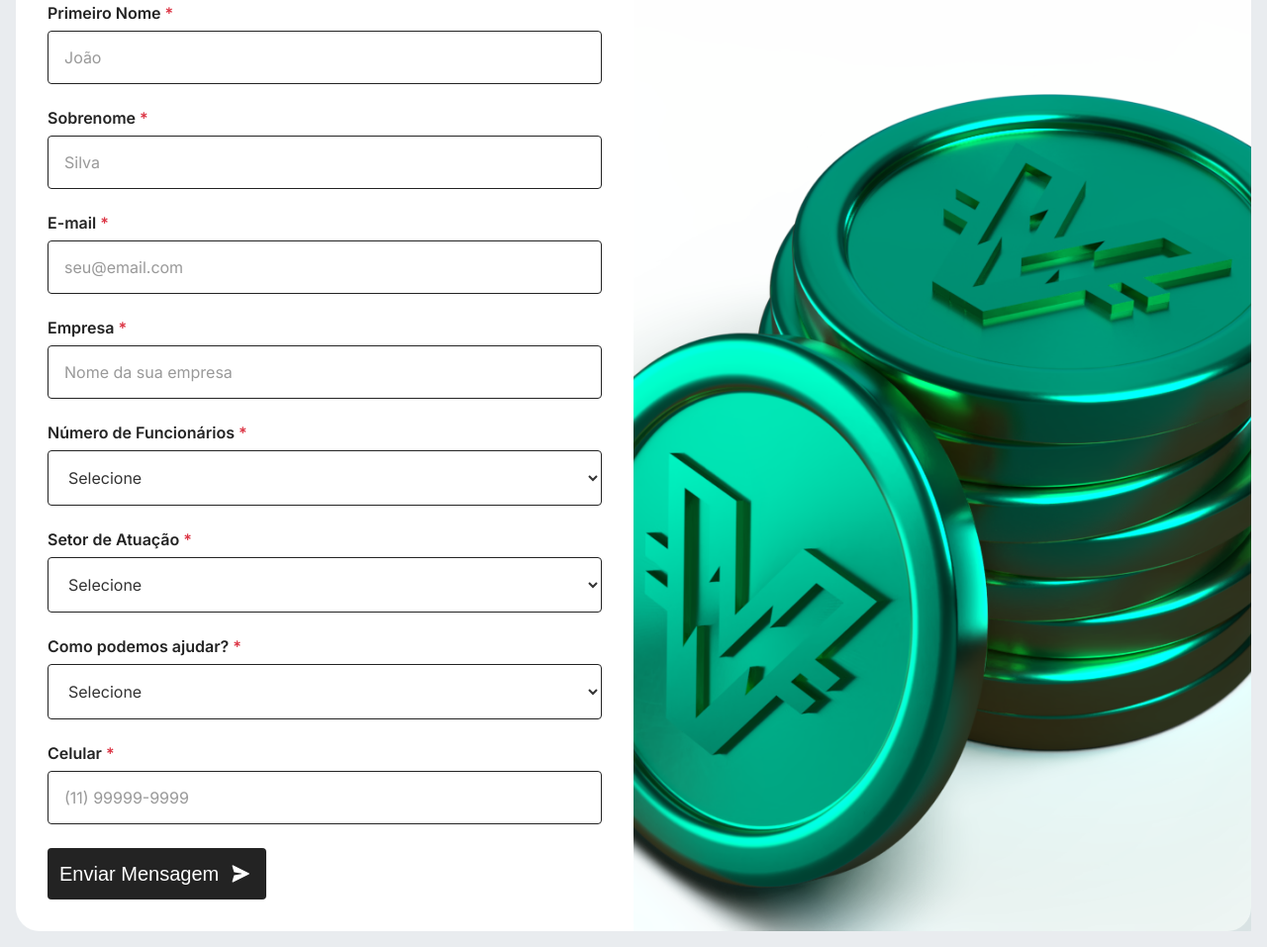
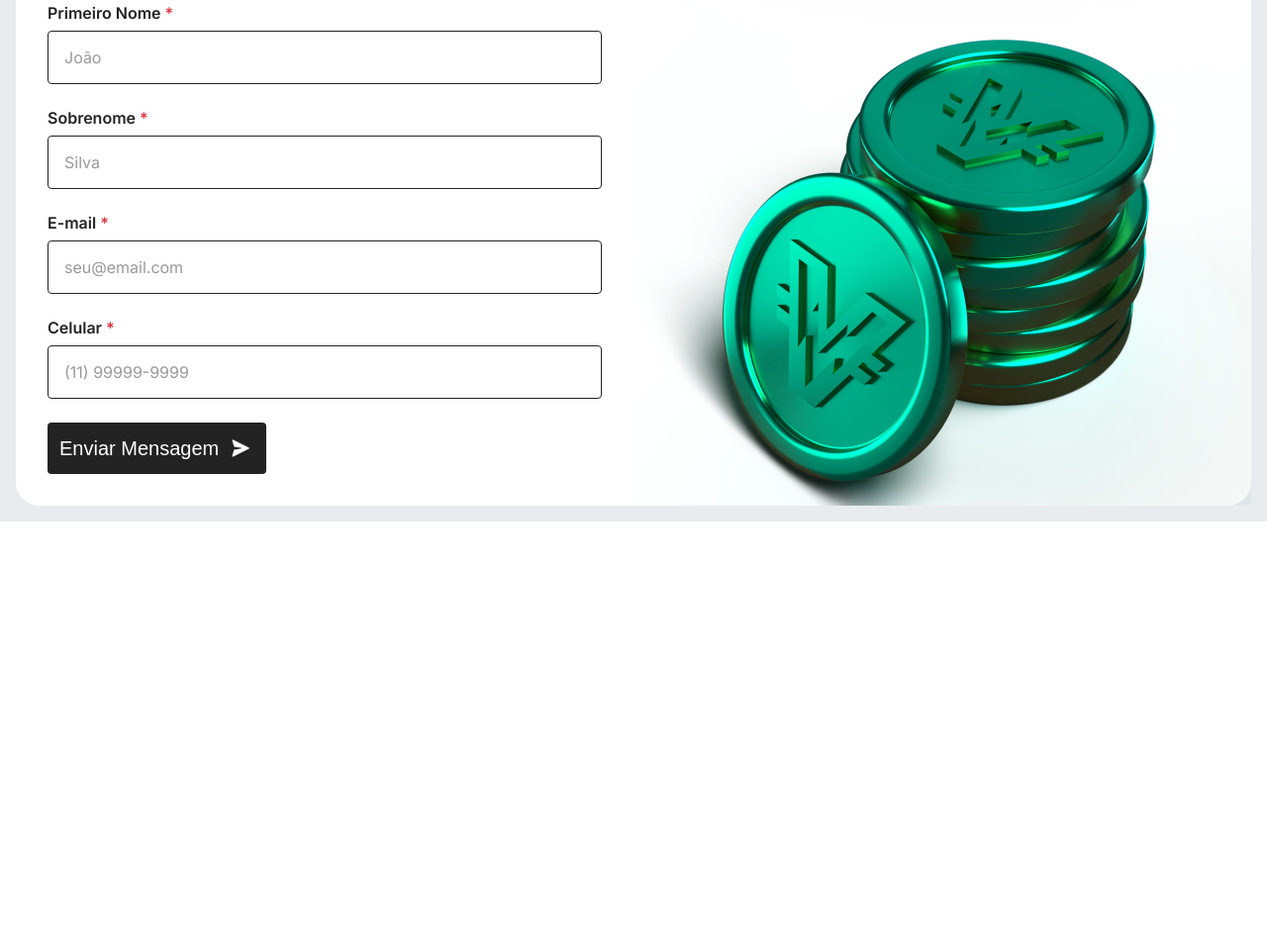
Before and after one commit to wallaceanjos/voltz-landing-page, a website: page index.html in a window 1280 px wide. Shown: the part 1229-2186 px from the top of the page at 99% size. After the commit the page ends 1756 px from the top, so only its background shows below. Drawn offline with Linux system fonts and the light colour scheme; files whose address does not match are found by name.

Commit message:
Remove campos de formulário desnecessários em index.html e atualiza modal.js para não incluir dados relacionados a empresa, número de funcionários, setor e tipo de projeto.

```diff
--- a/assets/js/modal.js
+++ b/assets/js/modal.js
@@ -37,10 +37,6 @@ function initModal() {
                 first_name: formData.get('first_name'),
                 last_name: formData.get('last_name'),
                 email: formData.get('email'),
-                company: formData.get('company'),
-                employee_count: formData.get('employee_count'),
-                industry: formData.get('industry'),
-                project_type: formData.get('project_type'),
                 phone: formData.get('phone')
             };
 
--- a/index.html
+++ b/index.html
@@ -166,69 +166,6 @@
 								maxlength="100">
 						</div>
 
-						<!-- Empresa -->
-						<div class="form-group">
-							<label for="company" class="required">
-								Empresa
-							</label>
-							<input type="text" id="company" name="company" placeholder="Nome da sua empresa" required
-								maxlength="100">
-						</div>
-
-						<!-- Número de Funcionários -->
-						<div class="form-group">
-							<label for="employee_count" class="required">
-								Número de Funcionários
-							</label>
-							<select id="employee_count" name="employee_count" required>
-								<option value="">Selecione</option>
-								<option value="1-10">1-10 funcionários</option>
-								<option value="11-50">11-50 funcionários</option>
-								<option value="51-200">51-200 funcionários</option>
-								<option value="201-500">201-500 funcionários</option>
-								<option value="500+">Mais de 500 funcionários</option>
-							</select>
-						</div>
-
-						<!-- Setor -->
-						<div class="form-group">
-							<label for="industry" class="required">
-								Setor de Atuação
-							</label>
-							<select id="industry" name="industry" required>
-								<option value="">Selecione</option>
-								<option value="Alimentação">Alimentação</option>
-								<option value="Automotivo">Automotivo</option>
-								<option value="Beleza e Estética">Beleza e Estética</option>
-								<option value="Construção">Construção</option>
-								<option value="Educação">Educação</option>
-								<option value="Eletrônicos">Eletrônicos</option>
-								<option value="Farmácia">Farmácia</option>
-								<option value="Moda e Vestuário">Moda e Vestuário</option>
-								<option value="Saúde">Saúde</option>
-								<option value="Serviços">Serviços</option>
-								<option value="Supermercado">Supermercado</option>
-								<option value="Tecnologia">Tecnologia</option>
-								<option value="Turismo">Turismo</option>
-								<option value="Outro">Outro</option>
-							</select>
-						</div>
-
-						<!-- Tipo de Projeto -->
-						<div class="form-group">
-							<label for="project_type" class="required">
-								Como podemos ajudar?
-							</label>
-							<select id="project_type" name="project_type" required>
-								<option value="">Selecione</option>
-								<option value="Implementar Voltz na região">Implementar Voltz na minha região</option>
-								<option value="Informações comerciais">Informações comerciais</option>
-								<option value="Parceria">Parceria</option>
-								<option value="Suporte técnico">Suporte técnico</option>
-								<option value="Outro">Outro</option>
-							</select>
-						</div>
-
 						<!-- Celular -->
 						<div class="form-group">
 							<label for="phone" class="required">
```
